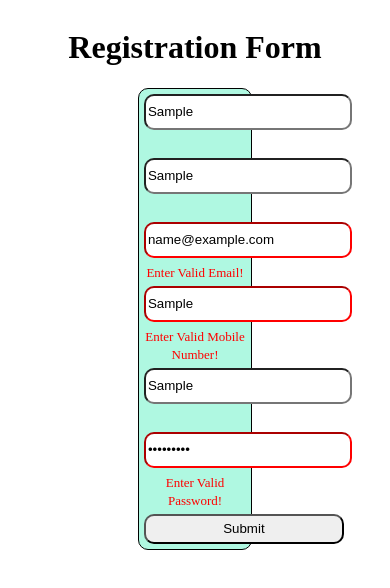
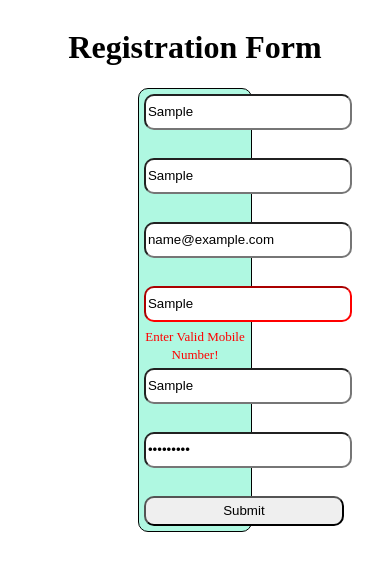
Before and after one commit to King0O7/JS-Task, a plain HTML site: page index.html in a window 390 px wide. Both pictures are taken after typing "Sample", "Sample", "name@example.com", "Sample", "Sample", "Sample123" into the empty fields and a click on the input "Submit". Drawn offline with nearby package versions, Linux system fonts and the light colour scheme.

Commit message:
Updated JS Code

```diff
--- a/index.js
+++ b/index.js
@@ -1,6 +1,4 @@
 $(document).ready(function(){
-
-
 
     $('#fname').on('blur', function() {
         validateFName();
@@ -33,9 +31,7 @@ $(document).ready(function(){
         $('#psw_error').hide();
     });
 
-
-
-    $('#submit').on('click',function(event){
+    $('#submit').on('click', function(event) {
         event.preventDefault();
         validateFName();
         validateLName();
@@ -45,95 +41,121 @@ $(document).ready(function(){
         validatePassword();
     });
 
-
     function validateFName() {
-        const input = event.target;
-        const fname = input.value;
+        const input = $('#fname');
+        const fname = input.val();
         const fnameregex = /^[A-Za-z\s]+$/;
         const isValid = fnameregex.test(fname);
-
-        if (!isValid) {
-            $("#fname").addClass("error-border");
+        if(fname === ''){
+            input.addClass("error-border");
+            $('#fname_error').show();
+            $('#fname_error').text("*This Fiels is Required !!");
+        } else if (!isValid) {
+            input.addClass("error-border");
             $('#fname_error').show();
             $('#fname_error').text("Enter Valid First Name!");
         } else {
-            $("#fname").removeClass("error-border");
+            input.removeClass("error-border");
             $('#fname_error').text("");
         }
     }
+
     function validateLName() {
-        const input = event.target;
-        const lname = input.value;
+        const input = $('#lname');
+        const lname = input.val();
         const lnameregex = /^[a-zA-Z]+$/;
         const isValid = lnameregex.test(lname);
 
-        if (!isValid) {
-            $("#lname").addClass("error-border");
+        if(lname === ''){
+            input.addClass("error-border");
+            $('#lname_error').show();
+            $('#lname_error').text("*This Fiels is Required !!");
+        } else if (!isValid) {
+            input.addClass("error-border");
             $('#lname_error').show();
             $('#lname_error').text("Enter Valid Last Name!");
-        } else{
-            $("#lname").removeClass("error-border");
+        } else {
+            input.removeClass("error-border");
             $('#lname_error').text("");
         }
     }
+
     function validateEmail() {
-        const input = event.target;
-        const email = input.value;
+        const input = $('#email');
+        const email = input.val();
         const emailregex = /^[^\s@]+@[^\s@]+\.[^\s@]+$/;
         const isValid = emailregex.test(email);
 
-        if (!isValid) {
-            $("#email").addClass("error-border");
+        if(email === ''){
+            input.addClass("error-border");
+            $('#email_error').show();
+            $('#email_error').text("*This Fiels is Required !!");
+        } else if (!isValid) {
+            input.addClass("error-border");
             $('#email_error').show();
             $('#email_error').text("Enter Valid Email!");
         } else {
-            $("#email").removeClass("error-border");
+            input.removeClass("error-border");
             $('#email_error').text("");
         }
     }
+
     function validateContact() {
-        const input = event.target;
-        const mobileno = input.value;
+        const input = $('#mobileno');
+        const mobileno = input.val();
         const mobileregex = /^[789]\d{9}$/;
         const isValid = mobileregex.test(mobileno);
 
-    if (!isValid) {
-        $("#mobileno").addClass("error-border");
+        if(mobileno === ''){
+            input.addClass("error-border");
+            $('#mobile_error').show();
+            $('#mobile_error').text("*This Fiels is Required !!");
+        } else if (!isValid) {
+            input.addClass("error-border");
             $('#mobile_error').show();
             $('#mobile_error').text("Enter Valid Mobile Number!");
         } else {
-        $("#mobileno").removeClass("error-border");
+            input.removeClass("error-border");
             $('#mobile_error').text("");
         }
     }
+
     function validateUName() {
-        const input = event.target;
-        const uname = input.value;
-        const unameregex=  /^[A-Za-z0-9]\w{2,15}$/;
+        const input = $('#uname');
+        const uname = input.val();
+        const unameregex = /^[A-Za-z0-9]\w{2,15}$/;
         const isValid = unameregex.test(uname);
 
-
-    if (!isValid) {
-        $("#uname").addClass("error-border");
+        if(uname === ''){
+            input.addClass("error-border");
+            $('#uname_error').show();
+            $('#uname_error').text("*This Fiels is Required !!");
+        } else if (!isValid) {
+            input.addClass("error-border");
             $('#uname_error').show();
             $('#uname_error').text("Enter Valid User Name!");
         } else {
-        $("#uname").removeClass("error-border");
+            input.removeClass("error-border");
             $('#uname_error').text("");
         }
     }
+
     function validatePassword() {
-        const input = event.target;
-        const psw = input.value;
-        const pswregex=  /^[A-Za-z0-9]\w{7,30}$/;
+        const input = $('#psw');
+        const psw = input.val();
+        const pswregex = /^[A-Za-z0-9]\w{7,30}$/;
         const isValid = pswregex.test(psw);
 
-    if (!isValid) {
-        $("#psw").addClass("error-border");
+        if(psw === ''){
+            input.addClass("error-border");
+            $('#psw_error').show();
+            $('#psw_error').text("*This Fiels is Required !!");
+        } else if (!isValid) {
+            input.addClass("error-border");
             $('#psw_error').show();
             $('#psw_error').text("Enter Valid Password!");
         } else {
-        $("#psw").removeClass("error-border");
+            input.removeClass("error-border");
             $('#psw_error').text("");
         }
     }
```
Also changed, not shown: index.html (+1 -1 lines). Lines whose indentation alone changed are shown as unchanged.
